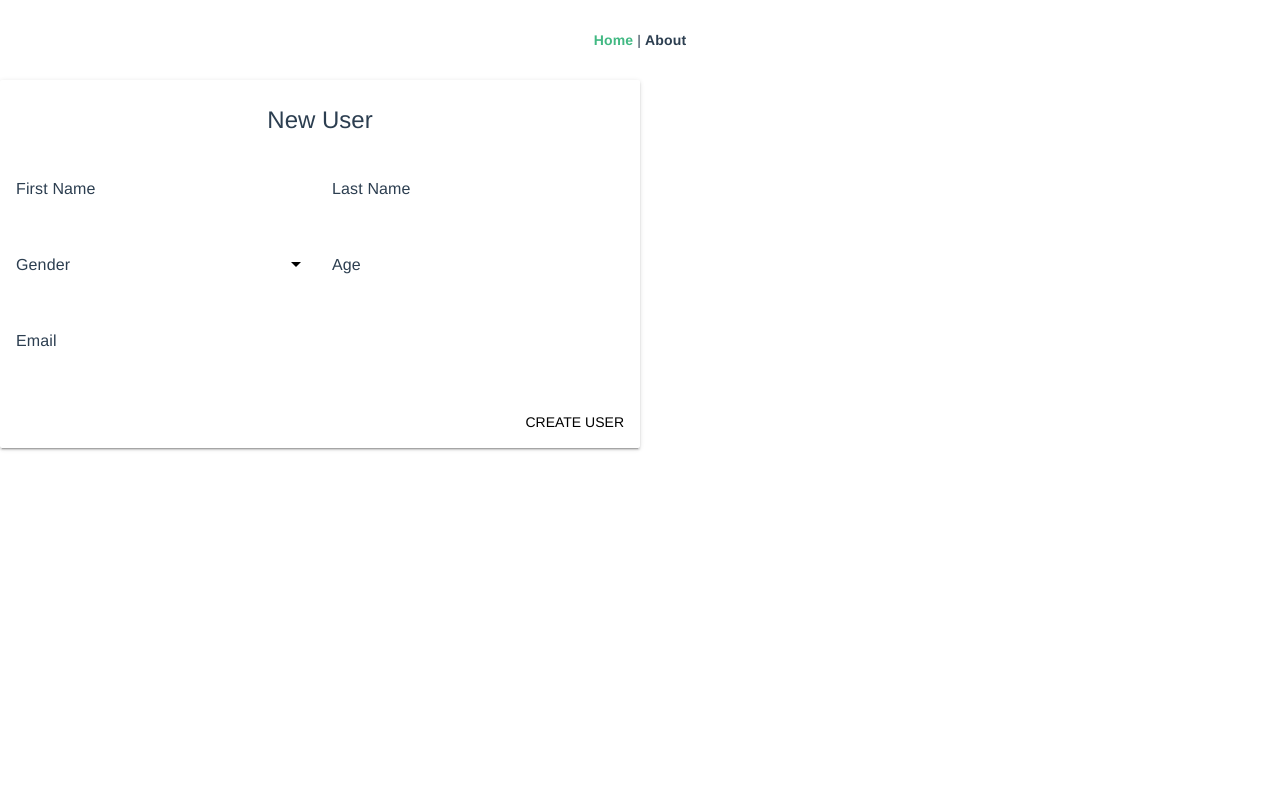
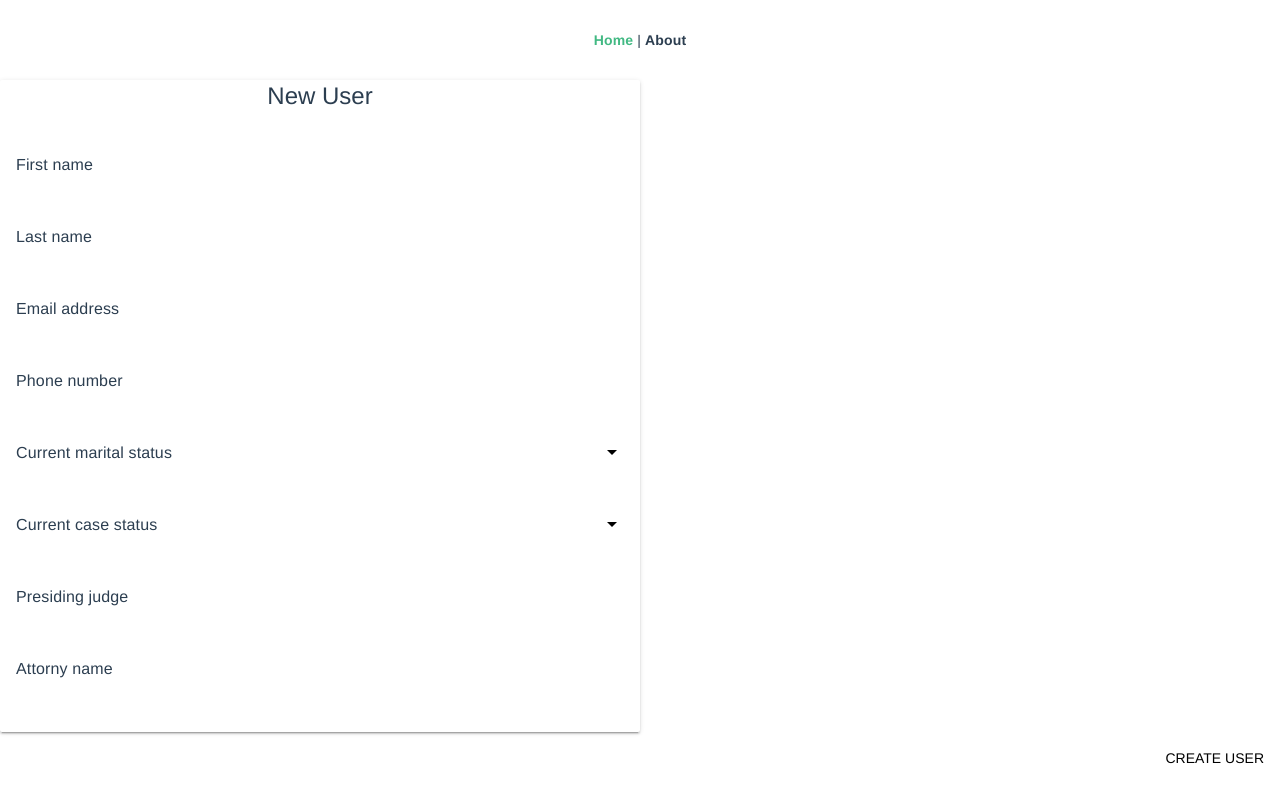
Before and after one commit to aaronArinder/fh_mirror, a Vue app in the folder client/: page /#/ in a window 1280 px wide. Built offline with nearby package versions, Linux system fonts and the light colour scheme; the HTML template or start-up script is replaced by a standard one.

Commit message:
feature/new-user: setting up dynamic form

```diff
--- a/client/src/components/NewUser.vue
+++ b/client/src/components/NewUser.vue
@@ -1,6 +1,27 @@
 <template>
   <div>
     <form novalidate class="md-layout" @submit.prevent="validateUser">
+      <md-card class="md-layout-item md-size-50 md-small-size-100">
+        <div class="md-title">New User</div>
+        <md-card-content>
+          <div class="md-layout-item" v-for="(question, index) in mockQuestions" :key="`question${index}`">
+            <md-field>
+              <label :for="question.question" v-html="question.question"></label>
+              <md-input v-if="question.type !== 'select'" :type="question.type" :name="question.question" :id="question.question_id" autocomplete="given-name" :disabled="sending" />
+              <md-select v-if="question.type == 'select'" md-dense :disabled="sending">
+                <md-option v-for="(option, index) in question.options" :key="`option${index}`">
+                  {{option}}
+                </md-option>
+
+              </md-select>
+              <!-- <span class="md-error" v-if="!$v.form.firstName.required">The first name is required</span>
+              <span class="md-error" v-else-if="!$v.form.firstName.minlength">Invalid first name</span> -->
+            </md-field>
+          </div>
+        </md-card-content>
+      </md-card>
+    </form>
+    <!-- <form novalidate class="md-layout" @submit.prevent="validateUser">
       <md-card class="md-layout-item md-size-50 md-small-size-100">
         <md-card-header>
           <div class="md-title">New User</div>
@@ -57,20 +78,19 @@
             <span class="md-error" v-else-if="!$v.form.email.email">Invalid email</span>
           </md-field>
         </md-card-content>
-
-        <md-progress-bar md-mode="indeterminate" v-if="sending" />
-
-        <md-card-actions>
-          <md-button type="submit" class="md-primary" :disabled="sending">Create user</md-button>
-        </md-card-actions>
       </md-card>
 
-      <md-snackbar :md-active.sync="userSaved">The user {{ lastUser }} was saved with success!</md-snackbar>
-    </form>
+    </form> -->
+    <md-progress-bar md-mode="indeterminate" v-if="sending" />
+    <md-card-actions>
+      <md-button type="submit" class="md-primary" :disabled="sending">Create user</md-button>
+    </md-card-actions>
+    <md-snackbar :md-active.sync="userSaved">The user {{ lastUser }} was saved with success!</md-snackbar>
   </div>
 </template>
 
 <script>
+import mockQuestions from '../mock-data/new-user'
 import { validationMixin } from 'vuelidate'
 import {
   required,
@@ -78,8 +98,6 @@ import {
   minLength,
   maxLength,
 } from 'vuelidate/lib/validators'
-
-import mockQuestions from '../mock-data/new-user'
 
 export default {
   name: 'NewUser',
@@ -95,6 +113,7 @@ export default {
     userSaved: false,
     sending: false,
     lastUser: null,
+    mockQuestions: mockQuestions
   }),
   validations: {
     form: {
@@ -119,13 +138,7 @@ export default {
       }
     }
   },
-  //props: {
-  //  msg: String,
-  //},
   methods: {
-    //sendStuff() {
-    //  this.$store.dispatch('updateHowdy', 'purple');
-    //}
     getValidationClass (fieldName) {
       const field = this.$v.form[fieldName];
       if (field) return { 'md-invalid':  field.$invalid && field.$dirty };
@@ -158,47 +171,5 @@ export default {
       }
     }
   },
-  //computed: {
-  //  howdy() {
-  //    return this.$store.state.howdy;
-  //  }
-  //},
-
-  //data() {
-  //  return {
-  //    firstName: '',
-  //    lastName: '',
-  //  }
-  //}
 }
 </script>
-
-<style scoped lang="scss">
-
-  .md-progress-bar {
-    position: absolute;
-    top: 0;
-    right: 0;
-    left: 0;
-  }
-
-questions {
-  text-align: center;
-  display: inline;
-}
-
-h3 {
-  margin: 40px 0 0;
-}
-ul {
-  list-style-type: none;
-  padding: 0;
-}
-li {
-  display: inline-block;
-  margin: 0 10px;
-}
-a {
-  color: #42b983;
-}
-</style>
--- a/client/src/mock-data/new-user.js
+++ b/client/src/mock-data/new-user.js
@@ -1,4 +1,4 @@
-module.exports = JSON.stringify(
+module.exports =
   [
     {
       question_id: 1,
@@ -16,13 +16,13 @@ module.exports = JSON.stringify(
       question_id: 3,
       question: 'Email address',
       required: true,
-      type: 'text',
+      type: 'email',
     },
     {
       question_id: 4,
       question: 'Phone number',
       required: true,
-      type: 'phone number',
+      type: 'tel',
     },
     {
       question_id: 5,
@@ -51,4 +51,3 @@ module.exports = JSON.stringify(
       type: 'text',
     },
   ]
-);
```
